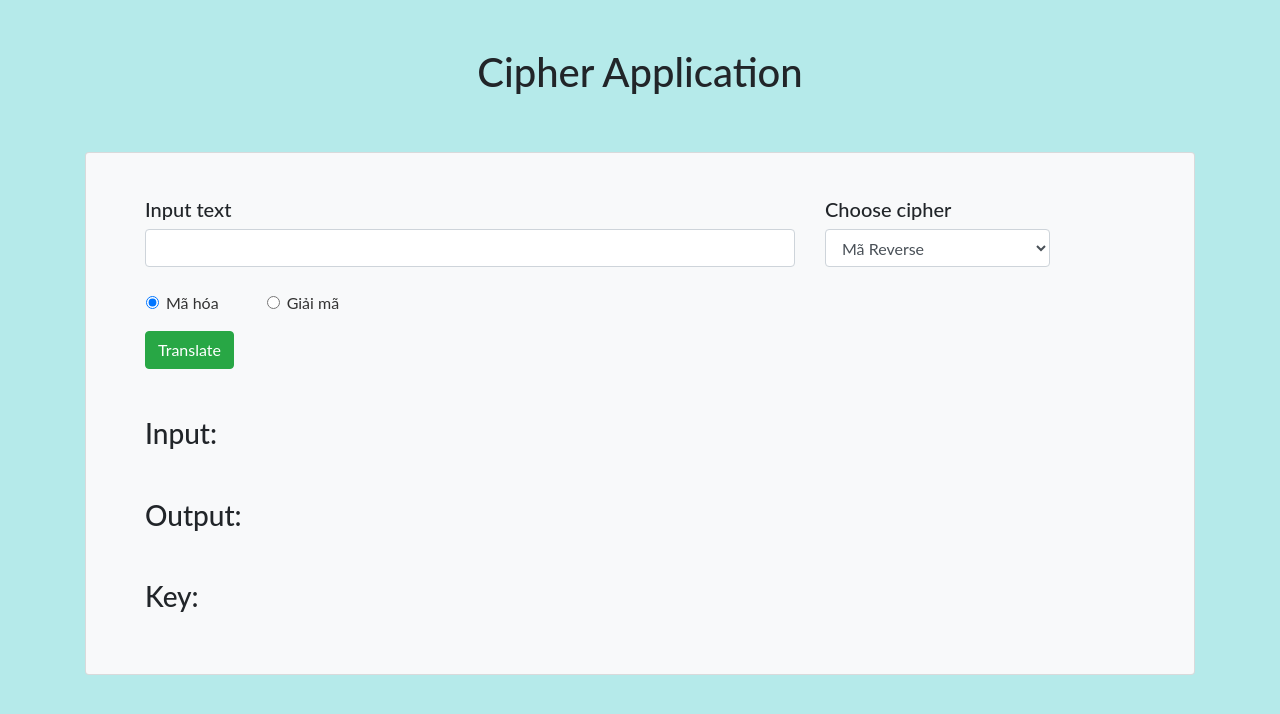
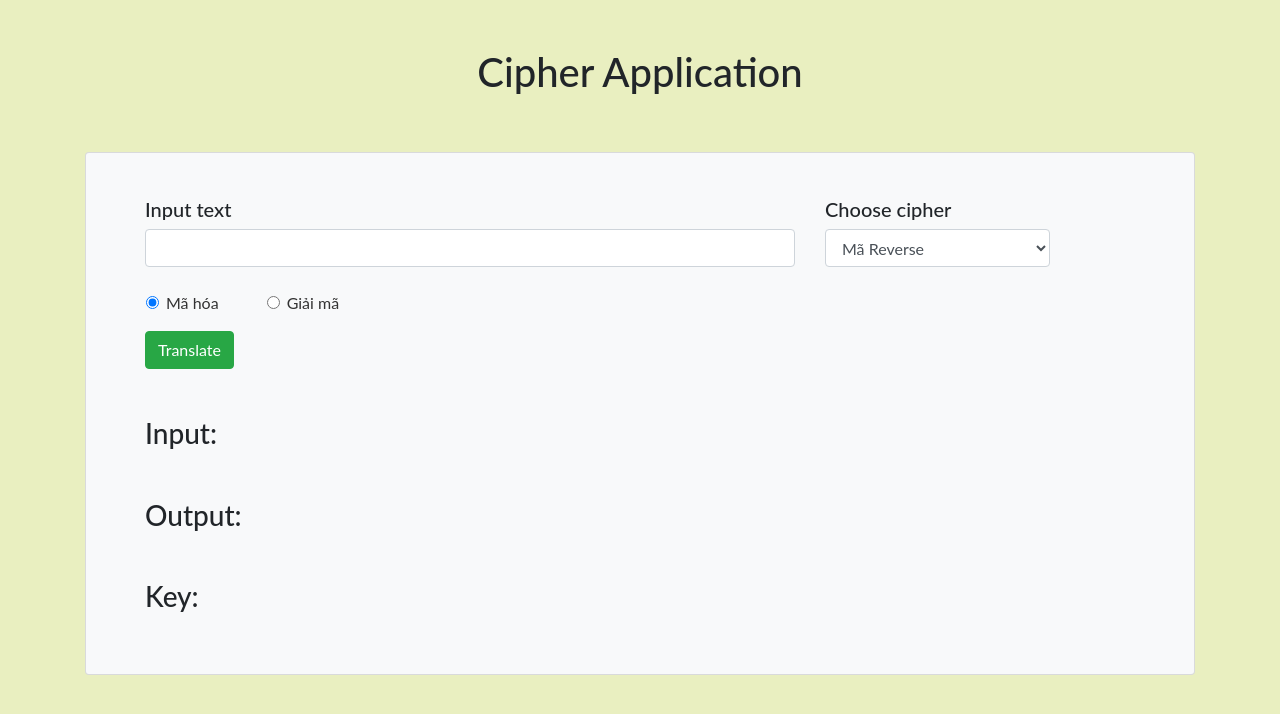
Before and after one commit to ondinhk/app_cipher, a Flask app: page / in a window 1280 px wide. Shown: the top 714 px of the page. Run offline with Flask 2, Linux system fonts and the light colour scheme; some libraries are stand-ins or nearby versions.

Commit message:
update background index.html

```diff
--- a/templates/index.html
+++ b/templates/index.html
@@ -14,7 +14,7 @@
     <link rel="stylesheet" type="text/css" href="{{ url_for('static',filename='style.css') }}">
 </head>
 
-<body style="background: #B5EAEA">
+<body style="background: #E9EFC0">
     <div class="container">
         <div class=" text-center mt-5 mb-5 ">
             <h1>Cipher Application</h1>
```
